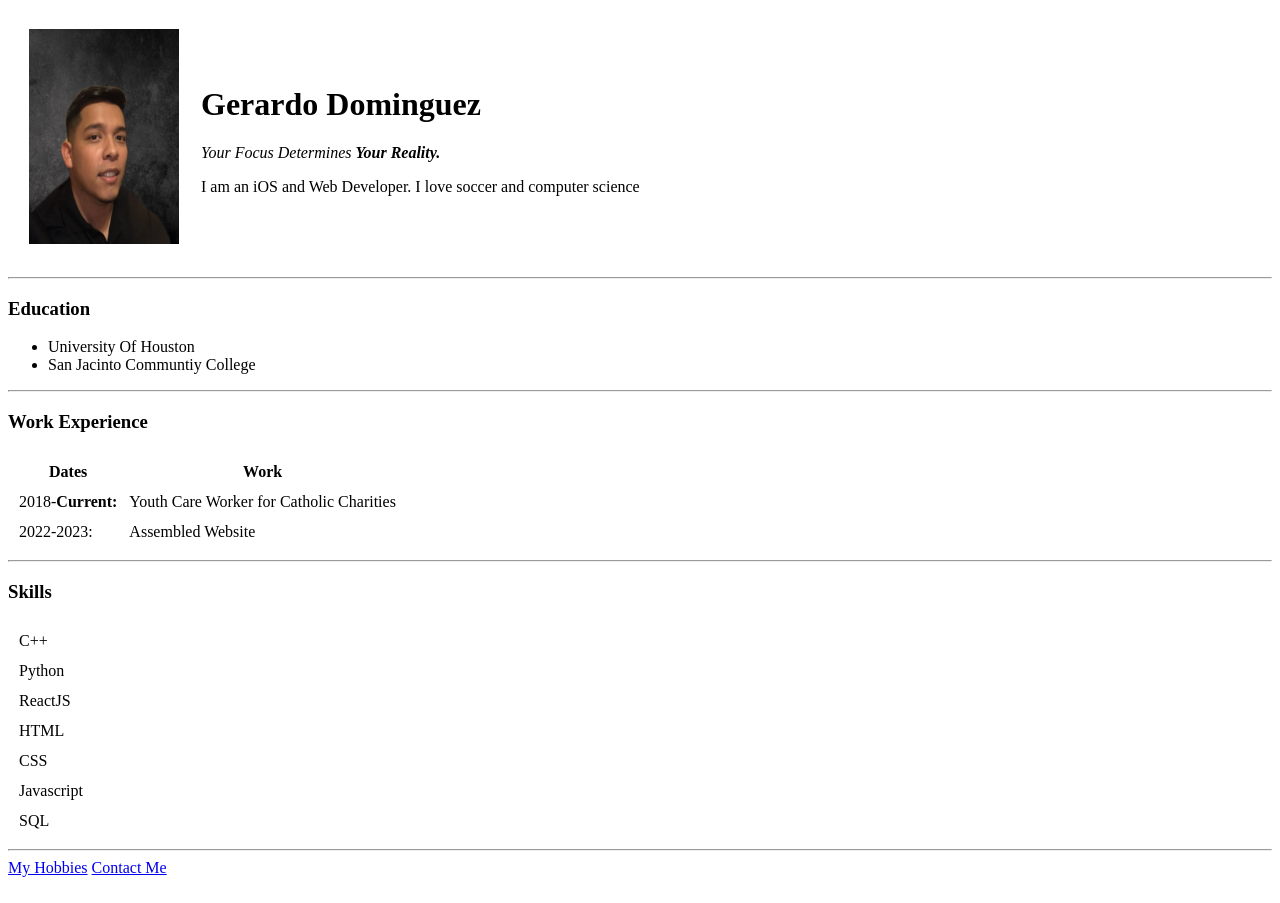
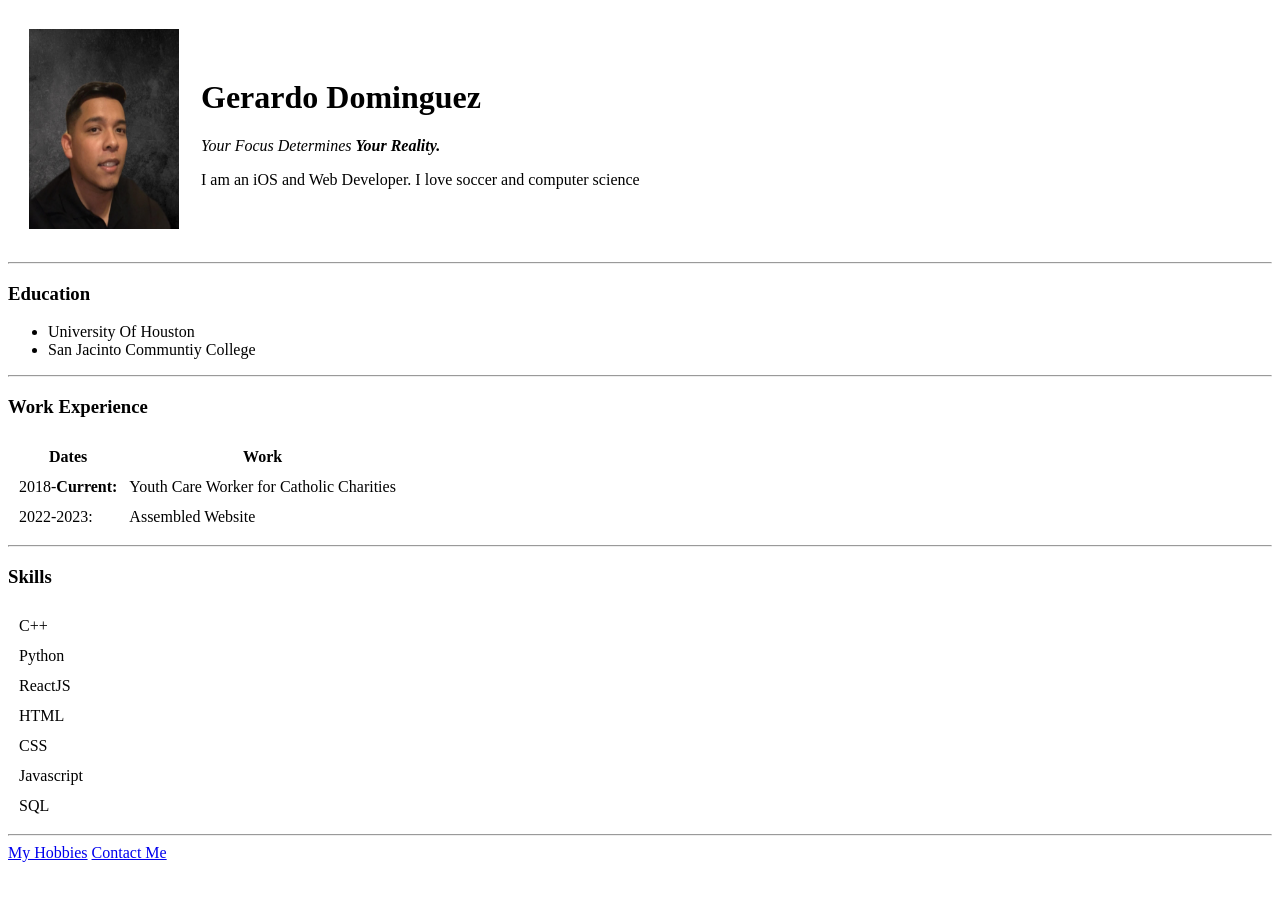
Before and after one commit to j-stark1396/JuanGarcia.github.io, a plain HTML site: page index.html in a window 1280 px wide. Drawn offline with Linux system fonts and the light colour scheme.

Commit message:
Update index.html

```diff
--- a/index.html
+++ b/index.html
@@ -8,7 +8,7 @@
     <body>
         <table cellspacing="20">
             <tr>
-                <td><img src="images/portrait.png" height="215" width="150"></td>
+                <td><img src="images/portrait.png" height="200" width="150"></td>
                 <td><h1>Gerardo Dominguez</h1>
         <p><em>Your Focus Determines <strong>Your Reality.</strong></em></p>
         <p>I am an iOS and Web Developer. I love soccer and computer science</p>
```
